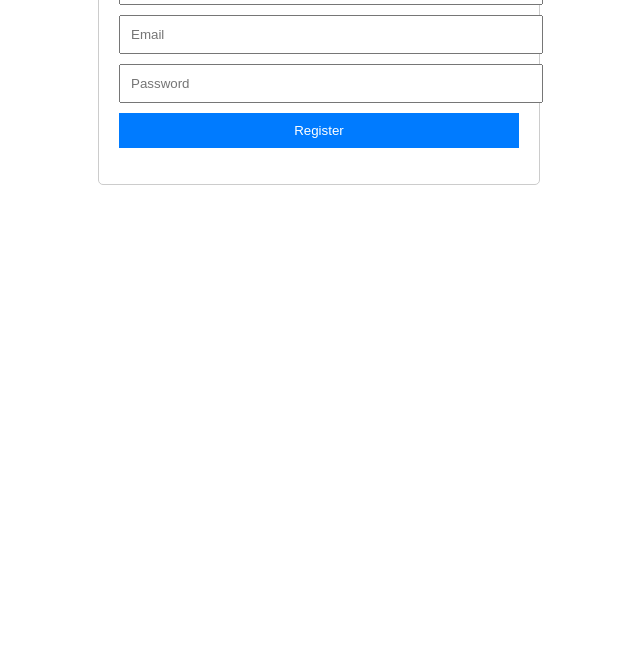
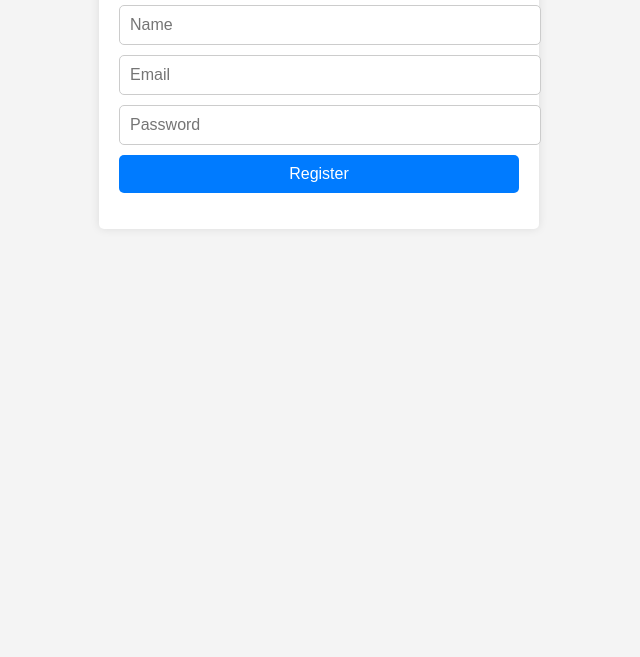
Before and after one commit to AdityaSkhorne/my_portfolio-site, a plain HTML site: page registration.html in a window 1280 px wide. Shown: the part 143-800 px from the top of the page, without its empty margins (321-961 px from the left). Drawn offline with Linux system fonts and the light colour scheme.

Commit message:
Update styles.css

```diff
--- a/styles.css
+++ b/styles.css
@@ -1,22 +1,35 @@
-/* styles.css */
 body {
     font-family: Arial, sans-serif;
+    background-color: #f4f4f4;
+    margin: 0;
+    padding: 0;
 }
 
 .container {
     max-width: 400px;
-    margin: 0 auto;
+    margin: 50px auto;
+    padding: 20px;
+    background-color: #fff;
+    border-radius: 5px;
+    box-shadow: 0 0 10px rgba(0, 0, 0, 0.1);
+}
+
+h1 {
     text-align: center;
-    padding: 20px;
+    margin-bottom: 20px;
+}
+
+input[type="text"],
+input[type="email"],
+input[type="password"],
+button {
+    display: block;
+    width: 100%;
+    margin-bottom: 10px;
+    padding: 10px;
+    font-size: 16px;
     border: 1px solid #ccc;
     border-radius: 5px;
-}
-
-input, button {
-    display: block;
-    margin: 10px auto;
-    width: 100%;
-    padding: 10px;
 }
 
 button {
@@ -25,3 +38,12 @@ button {
     border: none;
     cursor: pointer;
 }
+
+button:hover {
+    background-color: #0056b3;
+}
+
+p#message {
+    text-align: center;
+    color: green;
+}
```
